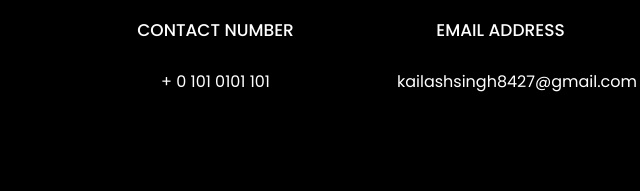
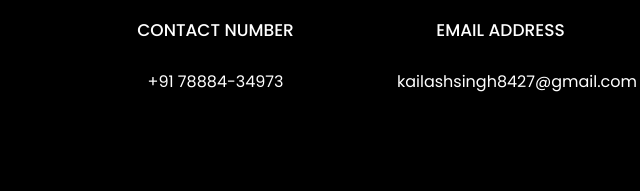
Before and after one commit to Kailash0099/Kailash.com, a plain HTML site: page index.html in a window 1280 px wide. Shown: the part 4663-4854 px from the top of the page, 282-922 px from the left. Drawn offline with Linux system fonts and the light colour scheme; animation ran at ten frames a second; files whose address does not match are found by name.

Commit message:
index.html

```diff
--- a/index.html
+++ b/index.html
@@ -550,7 +550,7 @@
           			<span class="icon-phone2"></span>
           		</div>
           		<h3 class="mb-4">Contact Number</h3>
-	            <p><a href="tel://0101010101">+ 0 101 0101 101</a></p>
+	            <p><a href="tel:7888434973">+91 78884-34973</a></p>
 	          </div>
           </div>
           <div class="col-md-6 col-lg-3 d-flex ftco-animate">
```
